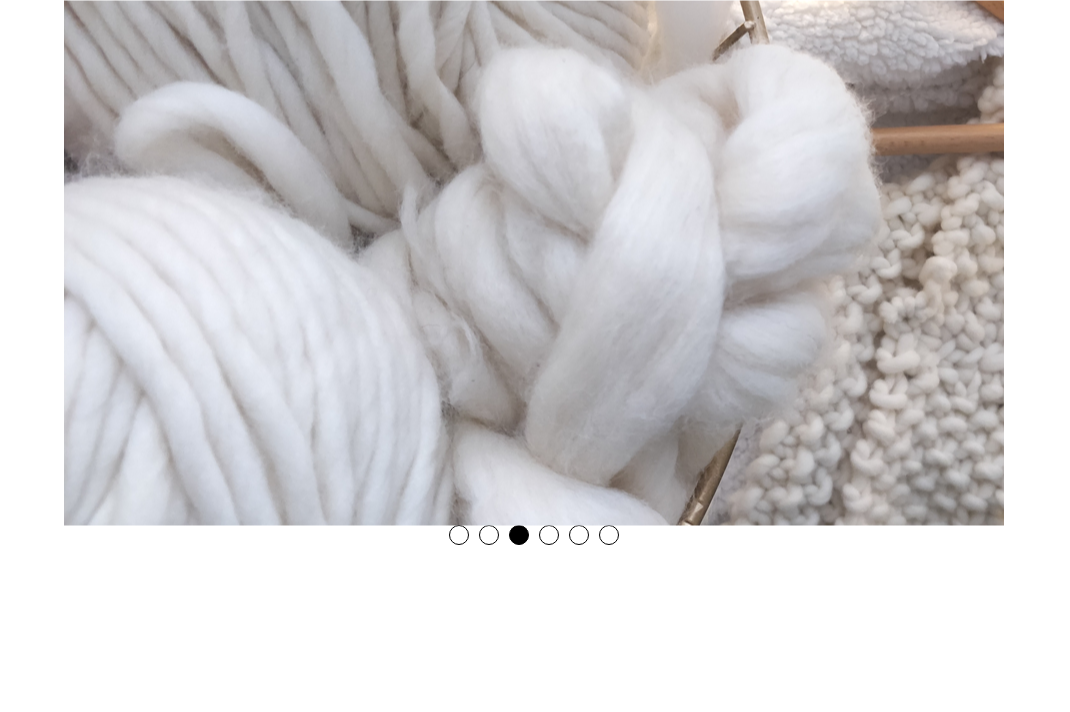
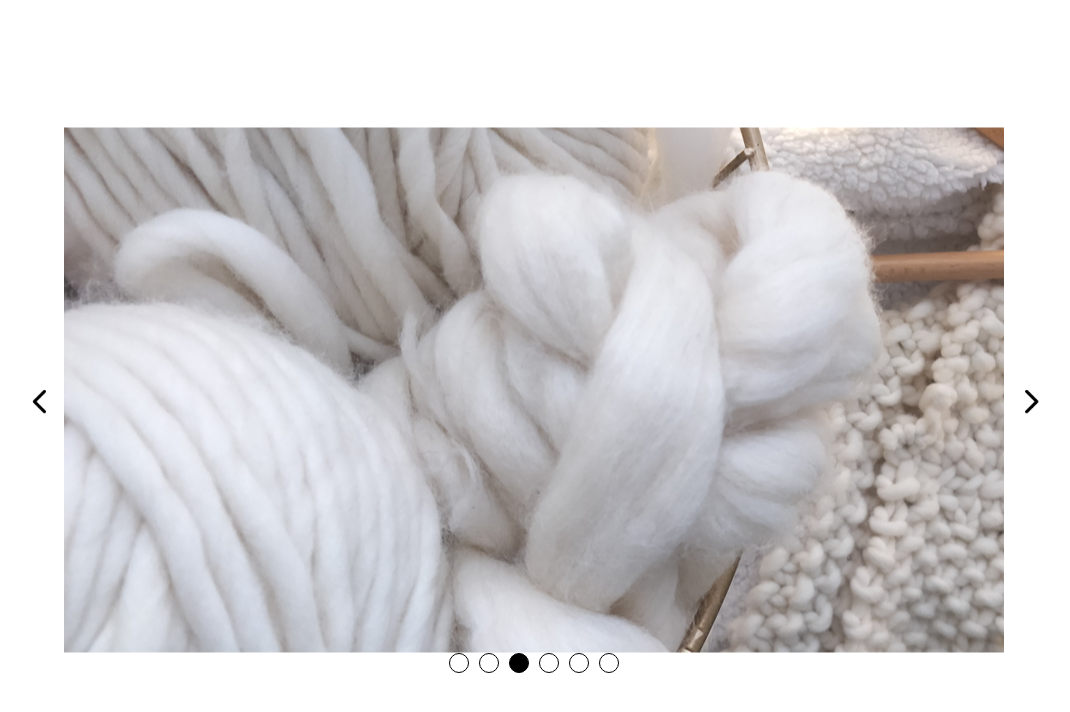
Before and after one commit to imanipaul/react-custom-carousel, a React (Create React App) app: page / in a window 1280 px wide. Shown: the top 712 px of the page, without its empty margins (106-1176 px from the left). Built offline with nearby package versions, Linux system fonts and the light colour scheme.

Commit message:
Add arrows

```diff
--- a/src/App.js
+++ b/src/App.js
@@ -3,6 +3,8 @@ import CustomCarousel from "./Component/index";
 import lambs from "./lambs.png";
 import sheep from "./sheep-herd.png";
 import yarn from "./yarn.png";
+import leftArrow from "./left-arrow.png";
+import rightArrow from "./right-arrow.png";
 import loopvid from "./loop-cutdown.mp4";
 // import "./App.css";
 
@@ -19,6 +21,7 @@ function App() {
         dots={true}
         assets={[lambs, loopvid, yarn, sheep, yarn, sheep]}
         duration={3000}
+        arrows={[leftArrow, rightArrow]}
       />
     </div>
   );
--- a/src/Component/index.js
+++ b/src/Component/index.js
@@ -149,17 +149,19 @@ class CustomCarousel extends React.Component {
 
     render() {
         return (
+            <div className='custom-carousel-container'>
+                {this.props.arrows && <img className='left-arrow' src={this.props.arrows[0]} />}
                 <div className="custom-carousel">
                     <div
                         className="carousel-container"
                         style={{ width: this.props.width, height: this.props.height }}
                     >
-
                         {this.state.files && this.renderSlides()}
-
                     </div>
 
                     {this.props.dots && this.renderDots()}
+                </div>
+                {this.props.arrows && <img className='right-arrow' src={this.props.arrows[1]} />}
             </div>
         );
     }
--- a/src/Component/styles.css
+++ b/src/Component/styles.css
@@ -12,7 +12,7 @@
 .carousel-dots {
   display: flex;
   flex-direction: row;
-  margin: auto;
+  /* margin: auto; */
 }
 
 .current-dot {
@@ -22,7 +22,7 @@
 .carousel-container {
   position: relative;
   list-style-type: none;
-  height: 500px;
+  /* height: 500px; */
   width: 60%;
 }
 .carousel-slides {
@@ -56,8 +56,21 @@
 }
 
 .custom-carousel {
+  height: 100vh;
   display: flex;
   flex-direction: column;
   align-items: center;
   justify-content: center;
 }
+
+.left-arrow, .right-arrow{
+  width: 50px;
+  height: 50px;
+}
+
+.custom-carousel-container {
+  display: flex;
+  flex-direction: row;
+  align-items: center;
+  justify-content: center;
+}
```
Also changed, not shown: src/left-arrow.png (added), src/right-arrow.png (added). Lines whose indentation alone changed are shown as unchanged.
